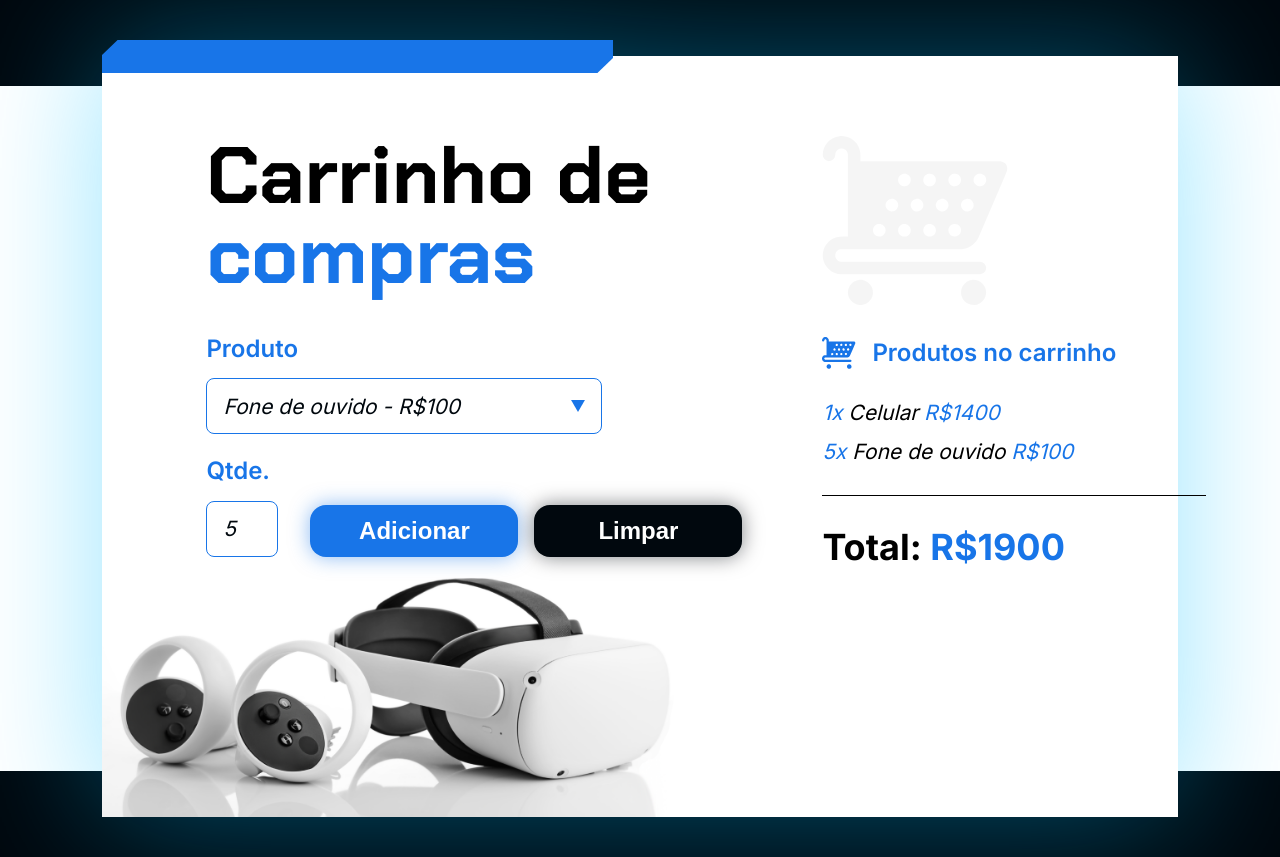
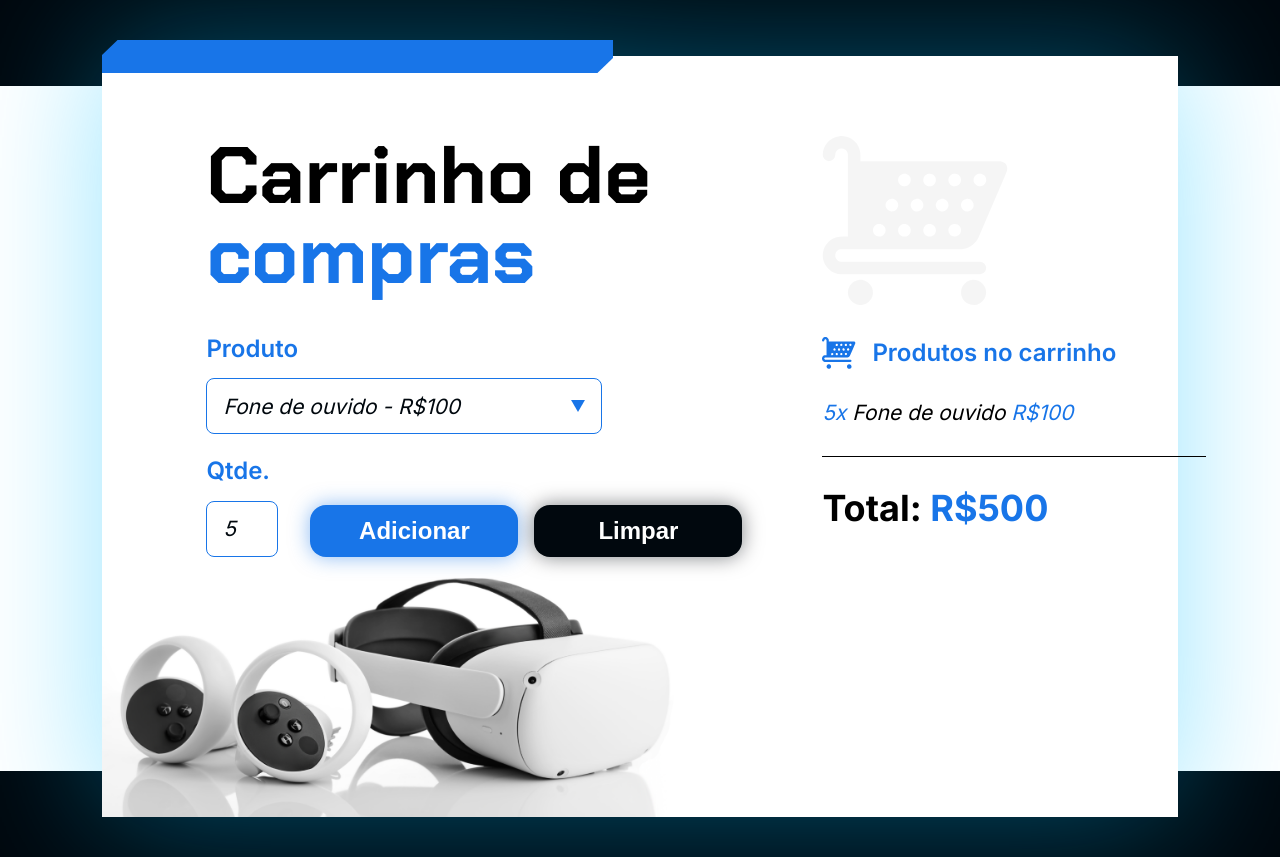
Before and after one commit to leoalmeida99/praticando-js, a plain HTML site: page carrinho-compras/index.html in a window 1280 px wide. Both pictures are taken after typing "5" into the empty fields and a click on the button "Adicionar". Drawn offline with Linux system fonts and the light colour scheme.

Commit message:
Adicionando funcionalidade no carrinho de compras, carrinho de compra dinamico

```diff
--- a/carrinho-compras/index.html
+++ b/carrinho-compras/index.html
@@ -29,6 +29,9 @@
             <option value="Fone de ouvido - R$100">Fone de ouvido - R$100</option>
             <option value="Celular - R$1400">Celular - R$1400</option>
             <option value="Oculus VR - R$5000">Oculus VR - R$5000</option>
+            <option value="Oculus VR2 - R$7800">Oculus VR2 - R$7800</option>
+            <option value="Xbox Series X - R$4000">Xbox Series X - R$4000</option>
+            <option value="Xbox Series S - R$2300">Xbox Series S - R$2300</option>
           </select>
           </div>
         </label>
@@ -56,15 +59,12 @@
       </div>
 
       <section class="carrinho__produtos" id="lista-produtos">
-        <section class="carrinho__produtos__produto">
-          <span class="texto-azul">1x</span> Celular <span class="texto-azul">R$1400</span>
-        </section>
       </section>
 
       <div class="divisoria"></div>
 
       <p class="carrinho__total">
-        Total: <span class="texto-azul" id="valor-total">R$1400</span>
+        Total: <span class="texto-azul" id="valor-total">R$0</span>
       </p>
     </section>
   </main>
--- a/carrinho-compras/js/app.js
+++ b/carrinho-compras/js/app.js
@@ -1,6 +1,9 @@
+var getProdutosCarrinho = document.getElementsByClassName('carrinho__produtos__produto')
 let getProdutoSelecionado = document.getElementById('produto');
 let getInputQuantidade = document.getElementById('quantidade');
 let tagValorTotal = document.getElementById('valor-total');
+let carinhoAtual = [];
+
 function adicionar() {
     quantidadeProduto = parseInt(getInputQuantidade.value);
     valorProduto = parseInt(getProdutoSelecionado.value.split('-')[1].substring(3));
@@ -8,14 +11,24 @@ function adicionar() {
 
     if (isNaN(quantidadeProduto)) return;
 
-    carinho = document.getElementById('lista-produtos');
-    carinho.innerHTML += `<section class="carrinho__produtos__produto"><span class="texto-azul">${quantidadeProduto}x</span> ${nomeProduto} <span class="texto-azul">R$${valorProduto}</span></section>`;
-
+    atualizarCarrinho(nomeProduto, quantidadeProduto, valorProduto);
     atualizarValor(valorProduto, quantidadeProduto);
 }
 
+
+function atualizarCarrinho(nomeProduto, quantidadeProduto, valorProduto) {
+    verificaSePossuiProdutoRepetido(nomeProduto, quantidadeProduto, valorProduto);
+    limpaCarrinho();
+
+    carinhoAtual.forEach(function(produto) {
+        document.getElementById('lista-produtos').innerHTML +=
+        `<section class="carrinho__produtos__produto">
+        <span class="texto-azul">${produto.quantidade}x</span> ${produto.nome} <span class="texto-azul">R$${produto.valor}</span>
+        </section>`;
+    });
+}
+
 function atualizarValor(valorProduto, quantidadeProduto) {
-
     if (tagValorTotal.textContent == '') {
         valorAtual = 0;
     } else {
@@ -28,10 +41,32 @@ function atualizarValor(valorProduto, quantidadeProduto) {
 }
 
 function limpar() {
-    var elementos = document.getElementsByClassName('carrinho__produtos__produto');
-    var pai = elementos[0].parentNode;
-    pai.innerHTML = '';
+    limpaCarrinho();
 
     tagValorTotal.textContent = 'R$0';
     getInputQuantidade.value = '';
+    carinhoAtual = [];
 }
+
+function verificaSePossuiProdutoRepetido(nomeProduto, quantidadeProduto, valorProduto) {
+    let novoProduto = {
+        nome: nomeProduto,
+        quantidade: quantidadeProduto,
+        valor: valorProduto
+    };
+
+    for (let i = 0; i < carinhoAtual.length; i++) {
+        if (carinhoAtual[i].nome == nomeProduto && carinhoAtual[i].valor == valorProduto) {
+            carinhoAtual[i].quantidade += quantidadeProduto;
+            return;
+        }
+    }
+
+    carinhoAtual.push(novoProduto);
+}
+
+function limpaCarrinho() {
+    var elementos = getProdutosCarrinho ? getProdutosCarrinho : '';
+    var pai = elementos[0] ? elementos[0].parentNode : '';
+    pai.innerHTML = '';
+}
```
